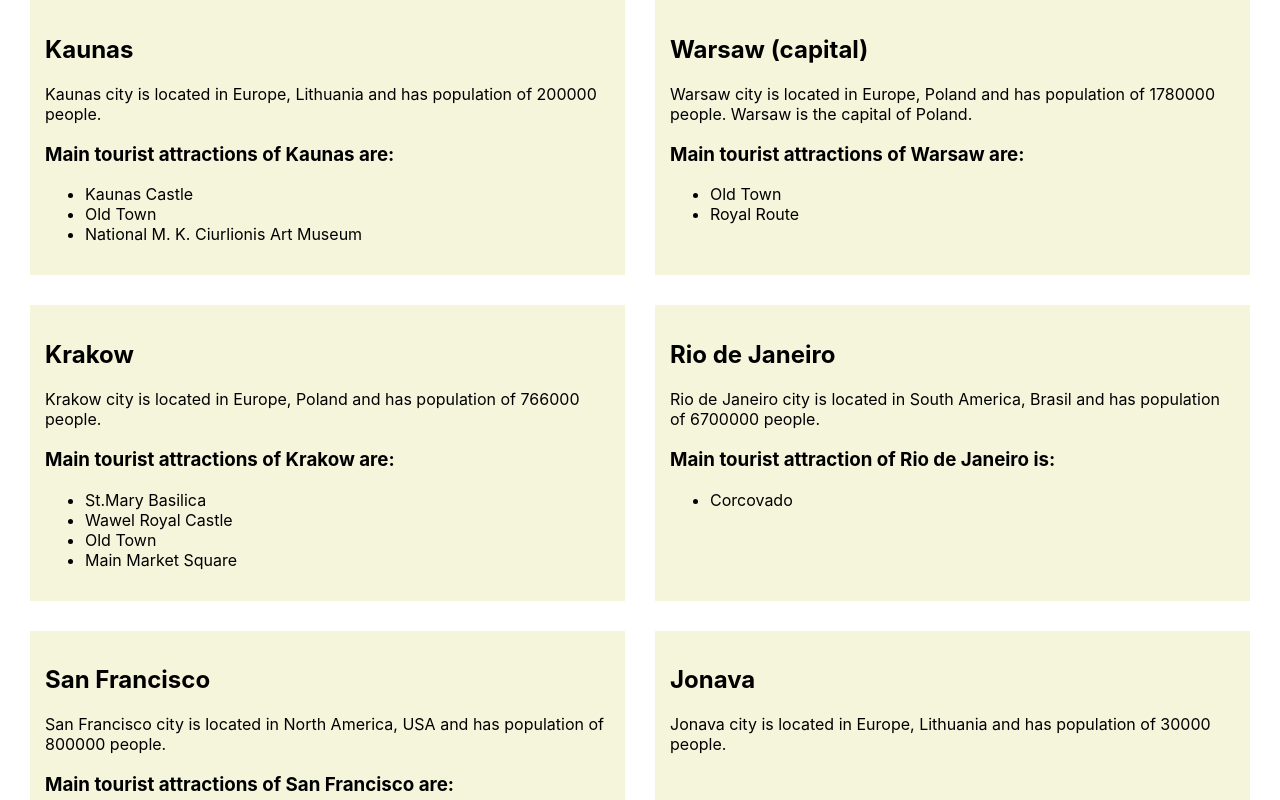
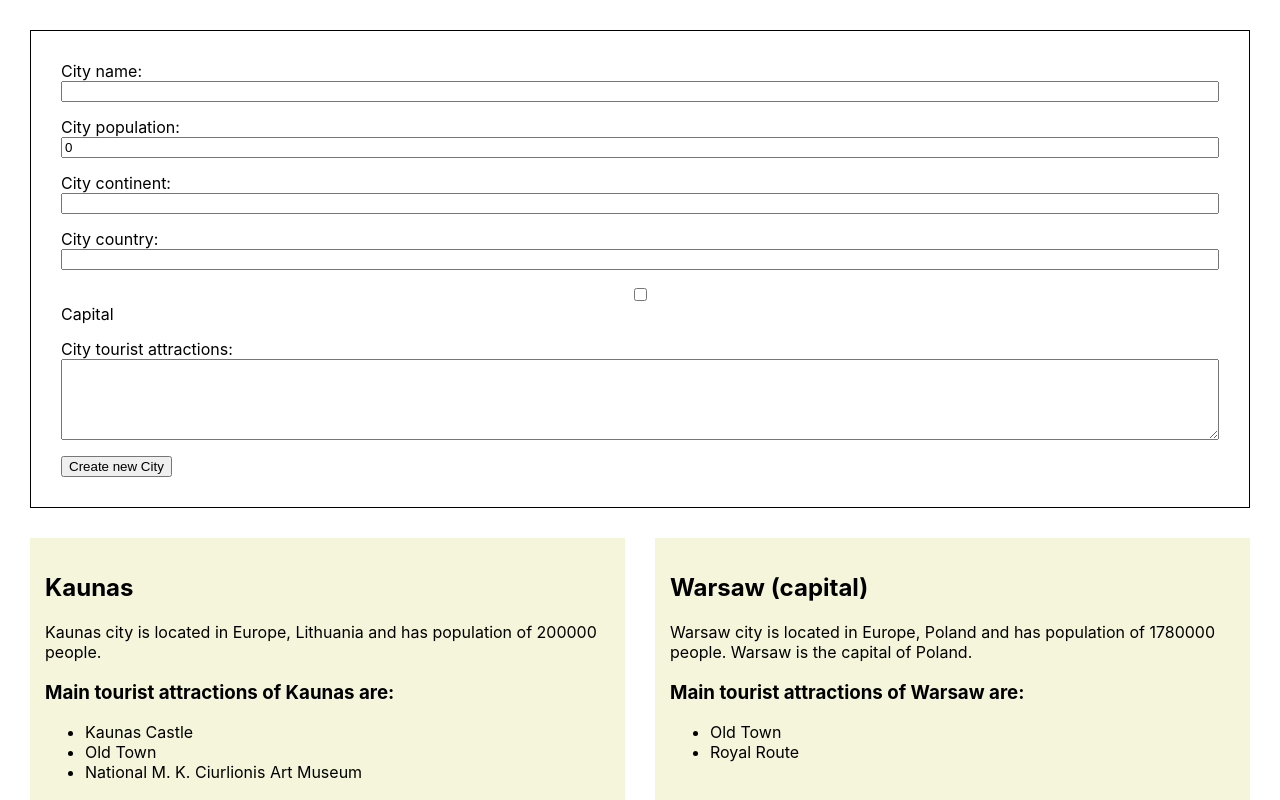
Before and after one commit to agnevolunge/react-folder, a React (Create React App) app: page / in a window 1280 px wide. Shown: the top 800 px of the page. Built offline with nearby package versions, Linux system fonts and the light colour scheme.

Commit message:
neisveda naujai sukurto miesto i ekrana

```diff
--- a/src/CitiesPage.css
+++ b/src/CitiesPage.css
@@ -1,3 +1,20 @@
+#city-form {
+    margin-top: 30px;
+    margin-bottom: 30px;
+    border: 1px solid black;
+    padding: 30px;
+}
+
+#city-form .form-control {
+    display: flex;
+    flex-direction: column;
+    margin-bottom: 15px;
+}
+
+#city-form .form-control .form-control-inline {
+    flex-direction: row;
+}
+
 .cities-list {
     display: grid;
     grid-template-columns: 1fr 1fr;
--- a/src/CitiesPage.js
+++ b/src/CitiesPage.js
@@ -5,6 +5,13 @@ import CityItem from './Components/CityItem'
 import './CitiesPage.css'
 
 const CitiesPage = () => {
+
+    const [name, setName] = useState('')
+    const [population, setPopulation] = useState(0)
+    const [continent, setContinent] = useState('')
+    const [country, setCountry] = useState('')
+    const [isCapital, setIsCapital] = useState(false)
+    const [touristAttractions, setTouristAttractions] = useState([])
 
     const citiesData = [
         {
@@ -131,17 +138,156 @@ const CitiesPage = () => {
 
     const [cities, setCities] = useState(citiesData)
 
-    console.log(cities)
-
     const citiesListElement = cities.map((city, index) => {
         const lastOddElement = index + 1 === cities.length && index % 2 === 0
 
         return <CityItem key={index} data={city} fullWidth={lastOddElement}/>
     })
 
+    const newCityHandler = (event) => {
+        event.preventdefault()
+
+        const newCity = {
+            name,
+            population,
+            location: {
+                continent: continent,
+                country: country,
+            },
+            touristAttractions: touristAttractions,
+            isCapital: isCapital,
+        }
+
+
+        setName('')
+        setPopulation(0)
+        setContinent('')
+        setCountry('')
+        setIsCapital(false)
+        setTouristAttractions([])
+
+        // setCities(prevState => {
+        //     const newState = [...prevState]
+        //     newState.unshift(newCity)
+        //     return newState
+        // })
+
+        setCities(prevState => {
+            const newState = [newCity, ...prevState]
+            return newState
+        })
+    }
+
+    const nameInputHandler = (event) => {
+        setName(event.target.value)
+    }
+
+    const populationInputHandler = (event) => {
+        setPopulation(event.target.valueAsNumber)
+    }
+
+    const continentInputHandler = (event) => {
+        setContinent(event.target.value)
+    }
+    const countryInputHandler = (event) => {
+        setCountry(event.target.value)
+    }
+
+    const capitalInputHandler = () => {
+        setIsCapital(prevState => !prevState)
+    }
+
+    const touristAttractionsInputHandler = (event) => {
+        const enteredValue = event.target.value
+        const touristAttractionArr = enteredValue.split(',')
+        const updatedTouristAttractionsArr = touristAttractionArr.map(location => {
+            const trimmedLocation = location.trim()
+            const updatedLocation = trimmedLocation.length > 0 ? trimmedLocation.at(0).toUpperCase() + trimmedLocation.slice(1) : ''
+            return updatedLocation
+        })
+
+        setTouristAttractions(updatedTouristAttractionsArr)
+    }
 
   return (
     <Container>
+        <form id="city-form" onSubmit={newCityHandler}>
+            <div className="form-control">
+                <label htmlFor="name">City name:</label>
+                <input
+                type="text"
+                id="name"
+                name="name"
+                value={name}
+                onChange={nameInputHandler}
+                />
+            </div>
+
+            <div className="form-control">
+                <label htmlFor="population">City population:</label>
+                <input
+                type="number"
+                min={0}
+                step={1000}
+                id="population"
+                name="population"
+                value={population}
+                onChange={populationInputHandler}
+                />
+            </div>
+
+            <div className="form-control">
+                <label htmlFor="continent">City continent:</label>
+                <input
+                type="text"
+                id="continent"
+                name="continent"
+                value={continent}
+                onChange={continentInputHandler}
+                />
+            </div>
+
+            <div className="form-control">
+                <label htmlFor="country">City country:</label>
+                <input
+                type="text"
+                id="country"
+                name="country"
+                value={country}
+                onChange={countryInputHandler}
+                />
+            </div>
+
+            <div className="form-control form-control-inline">
+                <input
+                type="checkbox"
+                id="capital"
+                name="capital"
+                checked={isCapital}
+                onChange={capitalInputHandler}
+                // value={country}
+                // onChange={countryInputHandler}
+                />
+                 <label htmlFor="capital">Capital</label>
+            </div>
+
+            <div className="form-control">
+                <label htmlFor="tourist-attractions">City tourist attractions:</label>
+                <textarea
+                rows={5}
+                value={touristAttractions.join(', ')}
+                id="tourist-attractions"
+                name="tourist-attractions"
+                onChange={touristAttractionsInputHandler}
+                >
+                </textarea>
+            </div>
+
+
+            <input type="submit" value="Create new City" />
+        </form>
+
+
       <div className="cities-list">
         {citiesListElement}
       </div>
--- a/src/Components/CityItem.js
+++ b/src/Components/CityItem.js
@@ -4,13 +4,10 @@ const CityItem = (props) => {
     const { fullWidth } = props
     const {name, population, isCapital, touristAttractions, location} = props.data
     const {continent, country } = location
-    console.log(name)
-    console.log(population)
-    console.log(isCapital)
-    console.log(touristAttractions)
-    console.log(continent)
-    console.log(country)
 
+    if (!name || !continent || !country) {
+      return
+    }
 
     const capitalClass = isCapital ? 'capital' : ''
 
```
